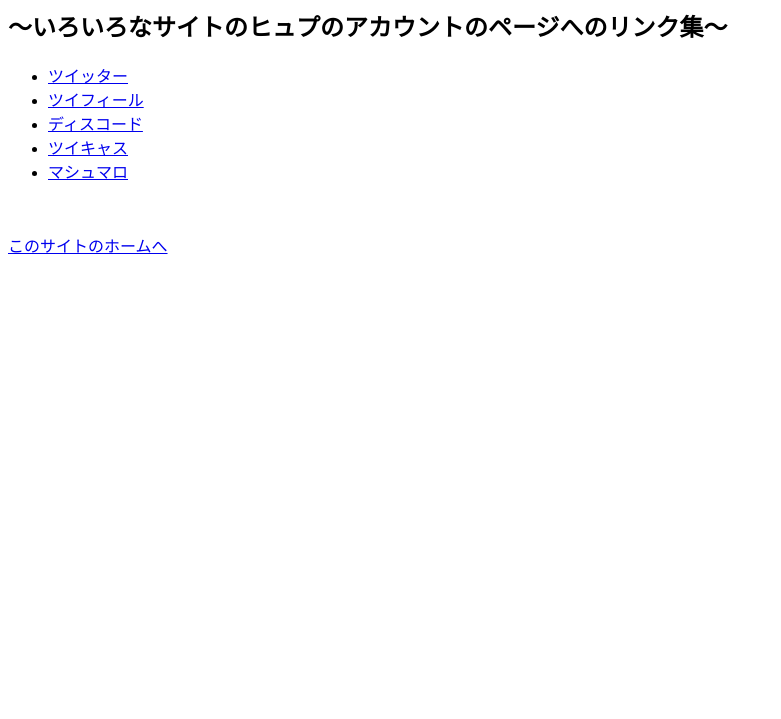
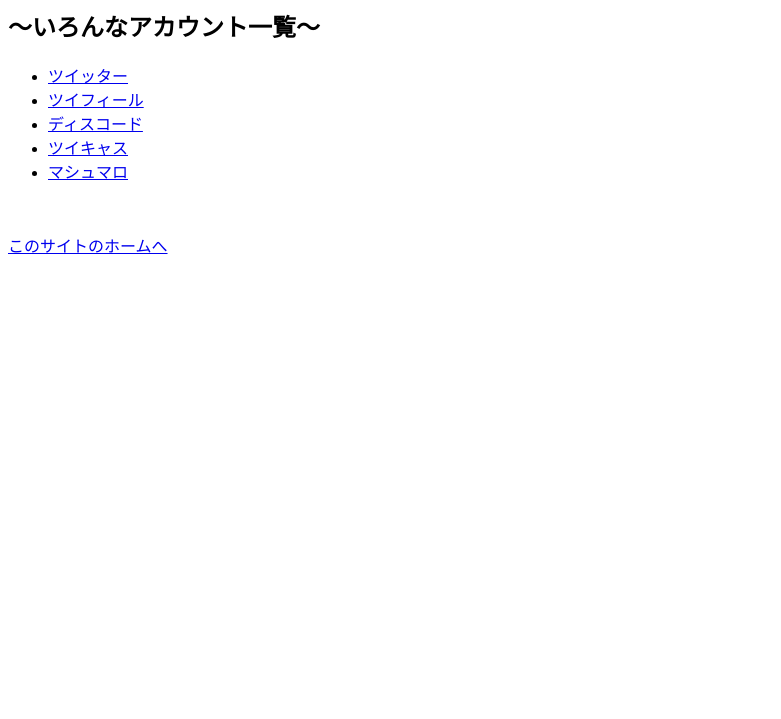
Before and after one commit to hypups/hypups.github.io, a plain HTML site: page links/index.html in a window 1280 px wide. Shown: the part 81-800 px from the top of the page, without its empty margins (0-781 px from the left). Drawn offline with Linux system fonts and the light colour scheme.

Commit message:
Add files via upload

```diff
--- a/links/index.html
+++ b/links/index.html
@@ -3,10 +3,13 @@
   <head>
     <meta charset="utf-8">
     <title>リンク集 | ヒュプのサイト</title>
+    <meta name="author" content="ヒュプ">
+    <meta name="description" content="いろいろ">
+    <link rel="shortcut icon" href="../images/favicon.ico" type="images/x-icon">
   </head>
   <body>
     <h1>ヒュプのサイト</h1>
-    <h2>～いろいろなサイトのヒュプのアカウントのページへのリンク集～</h2>
+    <h2>～いろんなアカウント一覧～</h2>
     <ul>
       <li><a href="http://bit.ly/2GGyEeD">ツイッター</a></li>
       <li><a href="http://bit.ly/2ysnsxE">ツイフィール</a></li>
```
